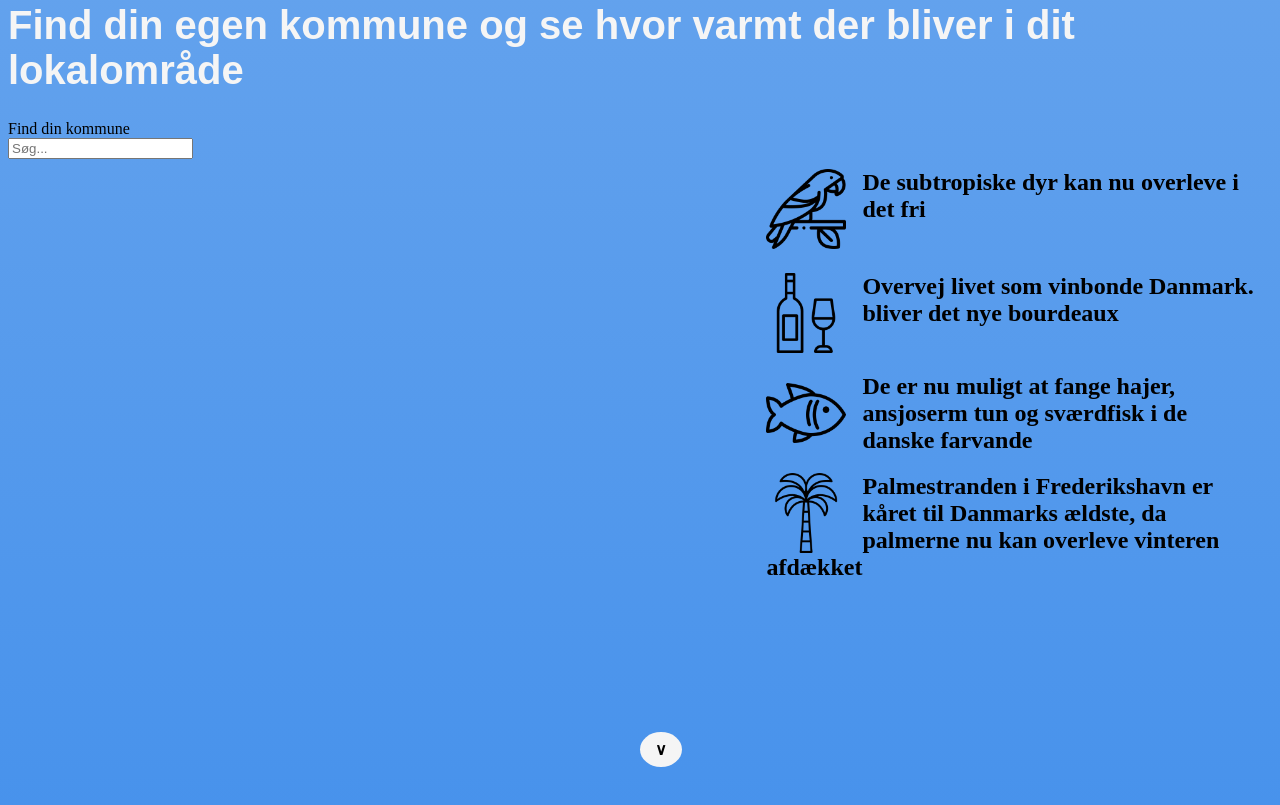
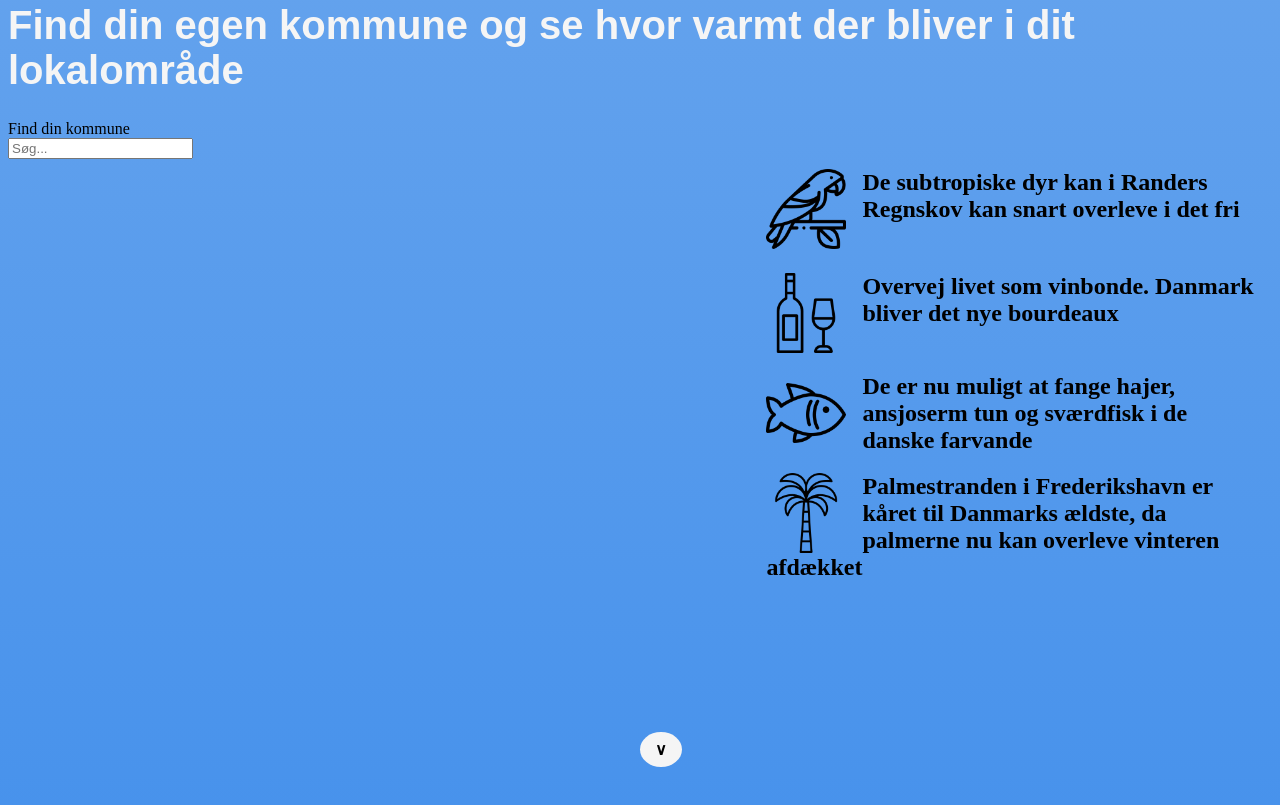
Before and after one commit to jacobbokaj/Guldbear, a website: page postgres-client-template-master/public/mariasting/index.html in a window 1280 px wide. Shown: the part 2421-3226 px from the top of the page. Drawn offline with Linux system fonts and the light colour scheme; files whose address does not match are found by name.

Commit message:
jeg skulle committe før jeg kunne pulle

```diff
--- a/postgres-client-template-master/public/mariasting/index.html
+++ b/postgres-client-template-master/public/mariasting/index.html
@@ -108,7 +108,7 @@
     <div class="flip-box">
         <div class="flip-box-inner">
           <div class="flip-box-front">
-            <p class="positive-preflip" id="parrot2"><img class="img1-s4" src="parrot.png" alt="parrot" />De subtropiske dyr kan nu overleve i det fri</p>
+            <p class="positive-preflip" id="parrot2"><img class="img1-s4" src="parrot.png" alt="parrot" />De subtropiske dyr kan i Randers Regnskov kan snart overleve i det fri</p>
           </div>
           <div class="flip-box-back">
             <p class="backflip" id="water"><img class="img2-s4" src="no-water.png" alt="vand"/>Text here..</p>
@@ -119,7 +119,7 @@
       <div class="flip-box">
         <div class="flip-box-inner">
           <div class="flip-box-front">
-            <p class="positive-preflip" id="wine2"><img class="img1-s4" src="wine.png" alt="wine" />Overvej livet som vinbonde Danmark. bliver det nye bourdeaux</p>
+            <p class="positive-preflip" id="wine2"><img class="img1-s4" src="wine.png" alt="wine" />Overvej livet som vinbonde. Danmark bliver det nye bourdeaux</p>
           </div>
           <div class="flip-box-back">
             <p class="backflip" id="wheat"><img class="img2-s4" src="wheat.png" alt="hvede"/>Text here..</p>
```
